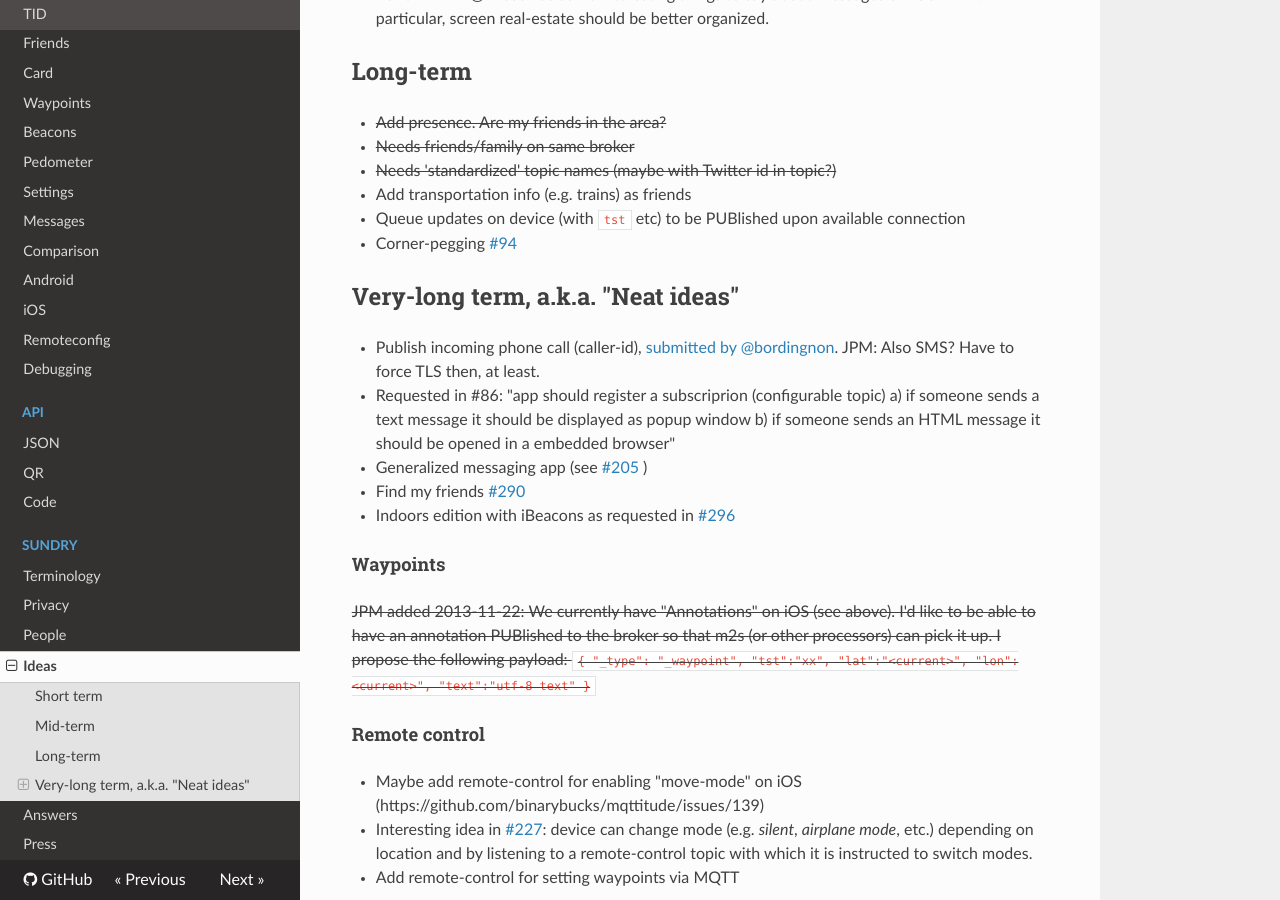
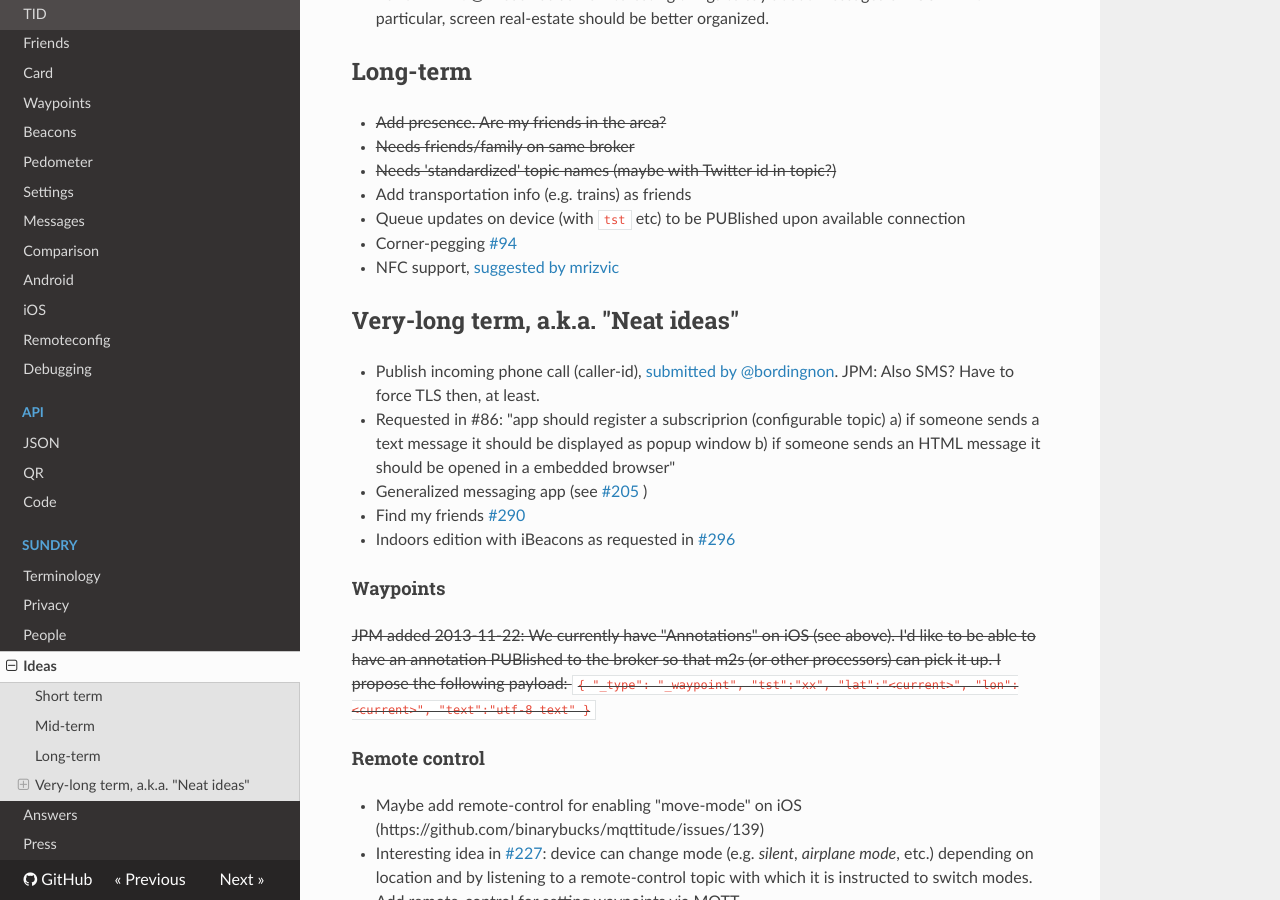
Before and after one commit to owntracks/booklet, an MkDocs documentation site: the page built from docs/ideas.md, in a window 1280 px wide and 900 px high, scrolled down 892 px. Built offline with MkDocs 1.6.1, drawn with Linux system fonts in a browser that asks for light colours; nearby versions of some CDN libraries; old or Windows-style settings are respelled for this version of MkDocs.

Commit message:
Add NFC idea

```diff
--- a/docs/ideas.md
+++ b/docs/ideas.md
@@ -37,6 +37,7 @@ Over the course of time, we've had people propose a number of ideas for OwnTrack
 * Add transportation info (e.g. trains) as friends
 * Queue updates on device (with `tst` etc) to be PUBlished upon available connection
 * Corner-pegging [#94](https://github.com/binarybucks/mqttitude/issues/94)
+* NFC support, [suggested by mrizvic](https://community.owntracks.org/topic/38/nfc-support)
 
 ## Very-long term, a.k.a. "Neat ideas"
 
```
